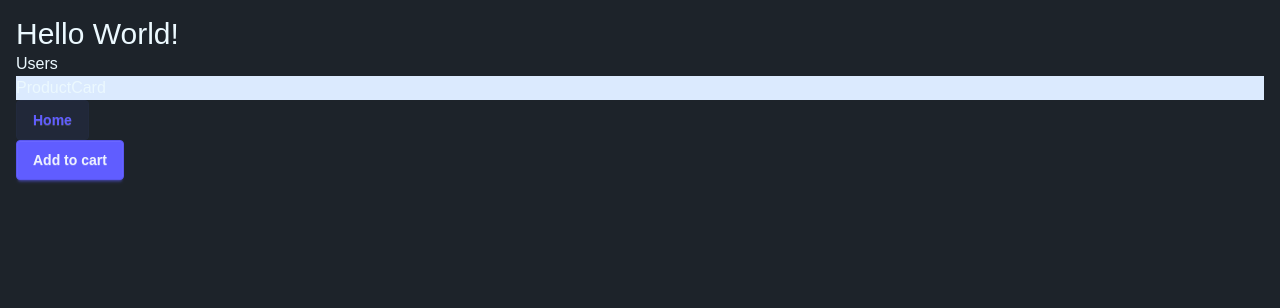
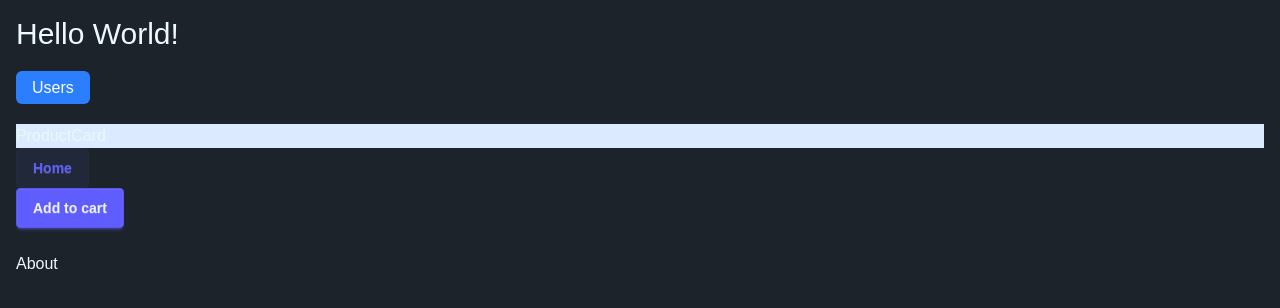
Before and after one commit to Alanimustafa/LRN-NEXTJS-MOSH, a Next.js app: page / in a window 1280 px wide. Shown: the top 308 px of the page. Built offline with nearby package versions, Linux system fonts and the light colour scheme.

Commit message:
Styling the Home Button in the Products components

```diff
--- a/app/page.tsx
+++ b/app/page.tsx
@@ -5,9 +5,15 @@ export default function Home() {
   return (
     <main className="p-[34] font-light">
       <h1 className="text-3xl">Hello World!</h1>
-      <Link href="/users">Users</Link>
+      <br />
+      <Link href="/users" className="px-4 py-2 bg-blue-500 text-white rounded-md hover:bg-blue-600 cursor-pointer">Users</Link>
+      <br />
       <br />
       <ProductCard/>
+      <br />
+      <Link href="/about">About</Link>
+      <br />
+
     </main>
   );
 }
--- a/app/products/[[...slug]]/page.tsx
+++ b/app/products/[[...slug]]/page.tsx
@@ -11,8 +11,8 @@ const ProductsPage = async (props : Props) => {
   return (
     <>
     <div> { slug } ProductsPage  </div>
-    <Link href="/" className='btn btn-soft btn-primary'>
-        <button>Home</button>
+    <Link href="/">
+        <button className="px-4 py-2 bg-blue-500 text-white rounded-md hover:bg-blue-600 cursor-pointer">Home</button>
     </Link>
     </>
   )
```
